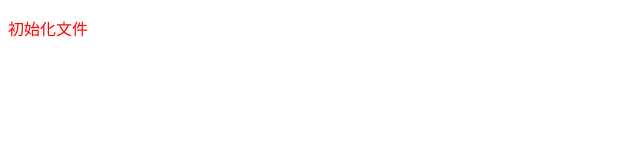
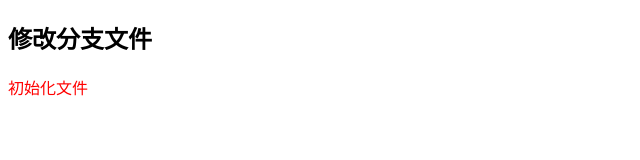
Before and after one commit to skiven/skiven.github.io, a plain HTML site: page index.html in a window 1280 px wide. Shown: the whole page, without its empty margins (0-640 px from the left). Drawn offline with Linux system fonts and the light colour scheme.

Commit message:
修改分支文件

```diff
--- a/index.html
+++ b/index.html
@@ -6,6 +6,7 @@
 	<link rel="stylesheet" href="css/index.css">
 </head>
 <body>
+	<h2>修改分支文件</h2>
 	<p>初始化文件</p>
 </body>
 </html>
```
